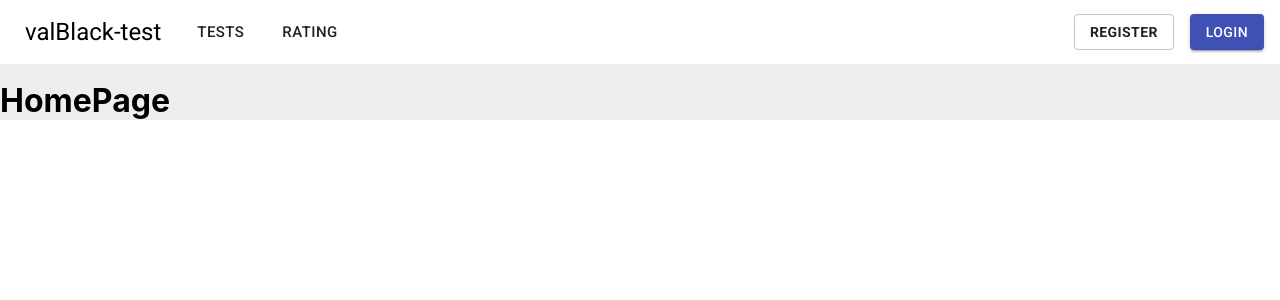
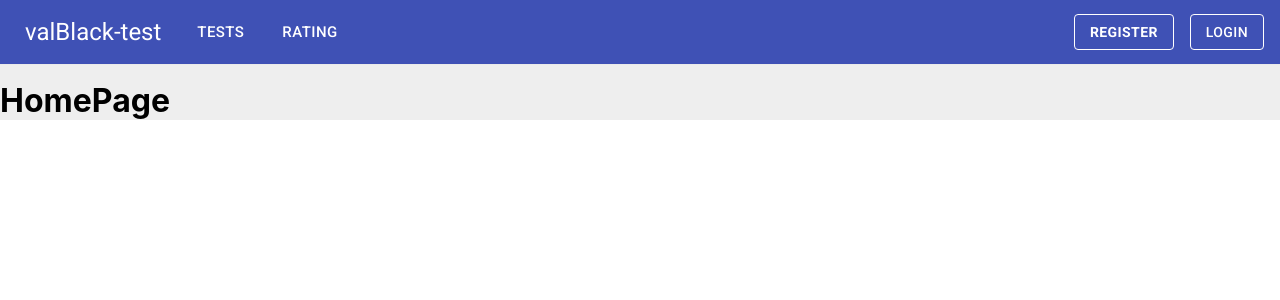
Before and after one commit to BlackHeart426/valblack-test, a React (Create React App) app in the folder client/: page / in a window 1280 px wide. Shown: the top 300 px of the page. Built offline with nearby package versions, Linux system fonts and the light colour scheme.

Commit message:
Изменен стиль кнопок меню

```diff
--- a/client/src/components/Navbar/Navbar.tsx
+++ b/client/src/components/Navbar/Navbar.tsx
@@ -81,7 +81,7 @@ function Navbar(props: any) {
     );
 
     const handleTests = () => {
-        history.push("/testsInfo")
+        history.push("/tests")
     }
     const handleHome = () => {
         history.push("/")
@@ -141,7 +141,7 @@ function Navbar(props: any) {
     return (
         <div className={classes.root} >
             <div className={classes.grow}>
-                <AppBar position="fixed" color="inherit" elevation={0} style={{borderBottom: '1px solid #eaeaea'}}>
+                <AppBar position="fixed" elevation={0} style={{borderBottom: '1px solid #eaeaea'}}>
                     <Toolbar style={{padding: 0}}>
                         <Typography className={classes.title} variant="h5" noWrap  onClick={handleHome}>
                             valBlack-test
@@ -149,6 +149,7 @@ function Navbar(props: any) {
                         <div className={classes.menuButton}>
                             <Button
                                 size="large"
+                                color="inherit"
                                 onClick={handleTests}
                             >
                                 Tests
@@ -157,6 +158,7 @@ function Navbar(props: any) {
                         <div className={classes.menuButton}>
                             <Button
                                 size="large"
+                                color="inherit"
                             >
                                 Rating
                             </Button>
--- a/client/src/container/Authorization/AuthorizationModal.tsx
+++ b/client/src/container/Authorization/AuthorizationModal.tsx
@@ -30,6 +30,7 @@ export function AuthorizationModal(props: any) {
             {register && <Button
                 onClick={() => handleOpen('register')}
                 type="submit"
+                color="inherit"
                 variant="outlined"
             >
                 <strong>Register</strong>
@@ -39,8 +40,8 @@ export function AuthorizationModal(props: any) {
             <Button
                 onClick={() => handleOpen('login')}
                 type="submit"
-                color="primary"
-                variant="contained"
+                color="inherit"
+                variant="outlined"
             >
                 Login
             </Button>
--- a/client/src/router/routes.tsx
+++ b/client/src/router/routes.tsx
@@ -15,7 +15,7 @@ export const useRoutes = () => {
         <Switch>
             <Route exact path="/" component={HomePage}/>
             <Route exact path="/home" component={HomePage}/>
-            <Route exact path="/testsInfo" component={AuthGuard(TestPage)}/>
+            <Route exact path="/tests" component={AuthGuard(TestPage)}/>
             <Route exact path="/auth" component={AuthPage}/>
             <Route exact path="/admin" component={HomeAdminPage}/>
                 <Route exact path="/admin/home" component={HomeAdminPage}/>
```
